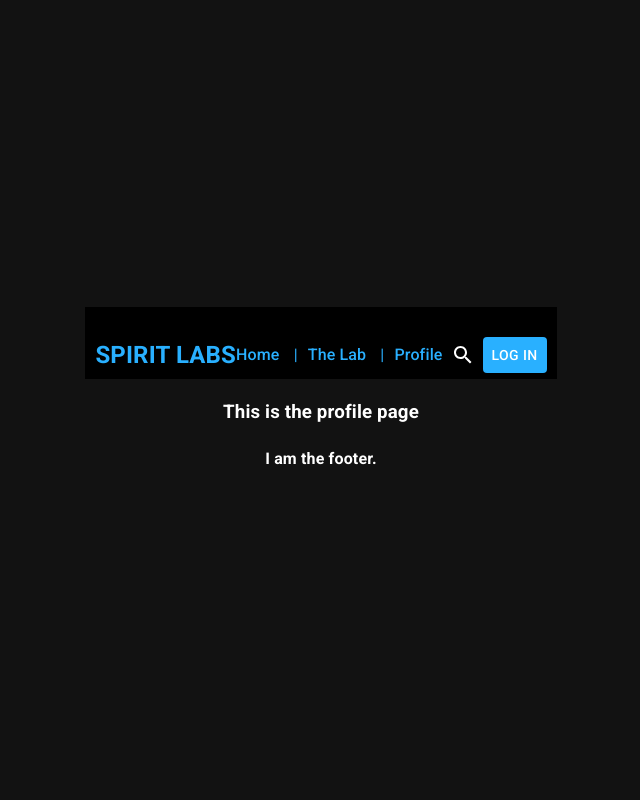
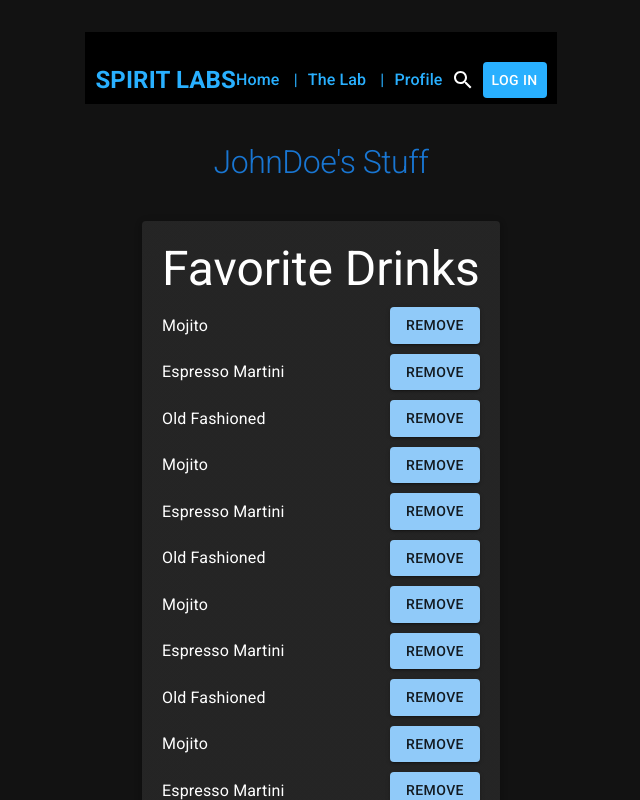
Before and after one commit to DimtheQuiet21/SpiritLab2, a React (Vite) app in the folder client/: page /me in a window 1280 px wide. Shown: the top 800 px of the page, without its empty margins (319-959 px from the left). Built offline with nearby package versions, Linux system fonts and the light colour scheme.

Commit message:
added the outline for the profile page for users to store favorites

```diff
--- a/client/src/components/main/Footer.jsx
+++ b/client/src/components/main/Footer.jsx
@@ -1,3 +1,4 @@
+
 function Footer() {
 
     return (
--- a/client/src/pages/Profile.jsx
+++ b/client/src/pages/Profile.jsx
@@ -1,8 +1,90 @@
-function Profile() {
+import React, { useState } from "react";
+import Typography from "@mui/material/Typography";
+import Paper from "@mui/material/Paper";
+import Button from "@mui/material/Button";
 
-    return (
-        <h3>This is the profile page</h3>
-    )
+// for the sake of display(and until I can get a users favorite drinks from the database), Im using this fake data
+const fakeUserData = {
+  username: "JohnDoe",
+  favoriteDrinks: [
+    "Mojito",
+    "Espresso Martini",
+    "Old Fashioned",
+    "Mojito",
+    "Espresso Martini",
+    "Old Fashioned",
+    "Mojito",
+    "Espresso Martini",
+    "Old Fashioned",
+    "Mojito",
+    "Espresso Martini",
+    "Old Fashioned",
+  ],
+};
+
+const Profile = () => {
+  const [favoriteDrinks, setFavoriteDrinks] = useState(
+    fakeUserData.favoriteDrinks
+  );
+
+  function handleRemoveDrink(indexToRemove) {
+    setFavoriteDrinks((prevDrinks) =>
+      prevDrinks.filter((_, index) => index !== indexToRemove)
+    );
   }
 
-  export default Profile
+  return (
+    <div
+      style={{
+        width: "100%",
+        height: "100%",
+        display: "flex",
+        flexDirection: "column",
+        alignItems: "center",
+        marginTop: "40px",
+      }}
+    >
+      <Typography
+        variant="h1"
+        style={{
+          fontSize: "2rem",
+          marginBottom: "20px",
+          color: "#1976d2",
+          fontFamily: "Roboto, sans-serif",
+          width: "100%",
+          textAlign: "center",
+        }}
+      >
+        {fakeUserData.username}'s Stuff
+      </Typography>
+      <Paper elevation={3} style={{ marginTop: "20px", padding: "20px" }}>
+        <Typography variant="h3" align="center">
+          Favorite Drinks
+        </Typography>
+        {favoriteDrinks.map((drink, index) => (
+          <div
+            key={index}
+            style={{
+              display: "flex",
+              justifyContent: "space-between",
+              alignItems: "center",
+              marginTop: "10px",
+            }}
+          >
+            <Typography variant="body1" align="center">
+              {drink}
+            </Typography>
+            <Button
+              variant="contained"
+              color="primary"
+              onClick={() => handleRemoveDrink(index)}
+            >
+              Remove{" "}
+            </Button>
+          </div>
+        ))}
+      </Paper>
+    </div>
+  );
+};
+export default Profile;
```
